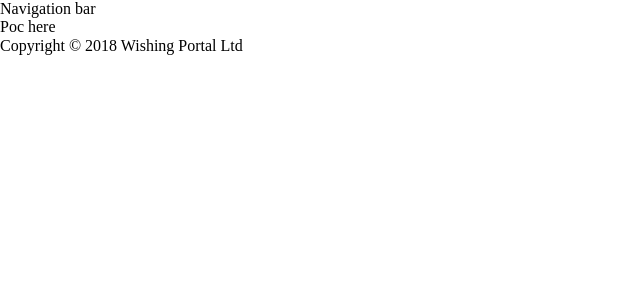
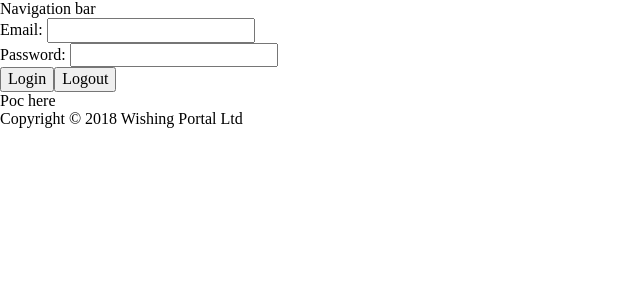
Before and after one commit to salomao-rodrigues/multiplayer-mastermind, a React (Create React App) app: page / in a window 1280 px wide. Shown: the top 300 px of the page, without its empty margins (0-640 px from the left). Built offline with nearby package versions, Linux system fonts and the light colour scheme.

Commit message:
WIP - Trying dummy login form and test server response

```diff
--- a/package.json
+++ b/package.json
@@ -9,6 +9,8 @@
     "apollo-link-error": "^1.1.2",
     "apollo-link-http": "^1.5.7",
     "graphql": "^14.0.2",
+    "graphql-tag": "^2.10.0",
+    "lodash-es": "^4.17.11",
     "node-sass": "^4.10.0",
     "normalize.css": "^8.0.1",
     "react": "^16.6.3",
@@ -41,6 +43,7 @@
     "@storybook/react": "^4.0.8",
     "@types/graphql": "^14.0.3",
     "@types/jest": "^23.3.10",
+    "@types/lodash-es": "^4.17.1",
     "@types/node": "^10.12.11",
     "@types/react": "^16.7.11",
     "@types/react-dom": "^16.0.11",
--- a/src/App.tsx
+++ b/src/App.tsx
@@ -1,9 +1,114 @@
 import React, { SFC } from 'react';
+import { graphql, Mutation } from 'react-apollo';
+import gql from 'graphql-tag';
+import { get } from 'lodash-es';
 
 import MainLayout from './MainLayout';
 
+const SIGN_IN_MUTATION = gql`
+  mutation signIn($email: String!, $password: String!) {
+    signIn(email: $email, password: $password) {
+      id
+      username
+      email
+      createdAt
+    }
+  }
+`;
+
+interface AuthFormFields {
+  email: string;
+  password: string;
+  user: object;
+  errors: Array<object>;
+  [key: string]: any;
+}
+
+class AuthPiece extends React.Component<{}, AuthFormFields> {
+  state = {
+    email: '',
+    password: '',
+    errors: [],
+    user: {}
+  };
+
+  readonly onChangeHandler = ({
+    currentTarget: { name, value }
+  }: React.ChangeEvent<HTMLInputElement>) => {
+    this.setState({ [name]: value });
+  };
+
+  getErrorMessages = (errors: { graphQLErrors: any[] }): string[] => {
+    return errors.graphQLErrors.reduce((messages: string[], error: object) => {
+      const message = get(error, 'extensions.exception.details[0].message');
+
+      if (message) {
+        messages.push(message);
+      }
+
+      return messages;
+    }, []);
+  };
+
+  render(): React.ReactNode {
+    const { email, password } = this.state;
+    return (
+      <Mutation mutation={SIGN_IN_MUTATION}>
+        {(signIn, { error }) => (
+          <div>
+            <form
+              onSubmit={(e: React.FormEvent<HTMLFormElement>) => {
+                e.preventDefault();
+                signIn({ variables: { email, password } });
+                this.setState({ email: '', password: '' });
+              }}
+            >
+              <div>
+                <label>
+                  Email: <input name="email" onChange={this.onChangeHandler} />
+                </label>
+              </div>
+              <div>
+                <label>
+                  Password:{' '}
+                  <input name="password" onChange={this.onChangeHandler} />
+                </label>
+              </div>
+              <button type="submit">Login</button>
+              <button type="button" onClick={console.log}>
+                Logout
+              </button>
+              {/* { loading && <div>Loading...</div>} */}
+              {error && (
+                <div style={{ color: 'red' }}>
+                  <div />{' '}
+                  {this.getErrorMessages(error).map((message, index) => (
+                    <div key={ index }>{ message }</div>
+                  ))}
+                </div>
+              )}
+            </form>
+          </div>
+        )}
+      </Mutation>
+    );
+  }
+}
+
+const AuthPieceWithClient = graphql(SIGN_IN_MUTATION)(AuthPiece);
+
+// query QueryName {
+//   me {
+//     id
+//     email
+//     username
+//   }
+// }
+
 const App: SFC<{}> = () => (
-  <MainLayout/>
+  <MainLayout>
+    <AuthPieceWithClient />
+  </MainLayout>
 );
 
 export default App;
--- a/src/MainLayout/index.tsx
+++ b/src/MainLayout/index.tsx
@@ -1,10 +1,15 @@
-import React from 'react';
+import React, { ReactNode } from 'react';
 
 import './index.scss';
 
-const MainLayout = () => (
+interface MainLayoutProps {
+  children?: ReactNode[] | ReactNode
+};
+
+const MainLayout: React.SFC<MainLayoutProps> = ({ children }) => (
   <main id="main-layout">
     <nav>Navigation bar</nav>
+    { children }
     <div>Poc here</div>
     <footer>Copyright © 2018 Wishing Portal Ltd</footer>
   </main>
```
Also changed, not shown: 1 other file (tests, documents, lock files or other folders).
